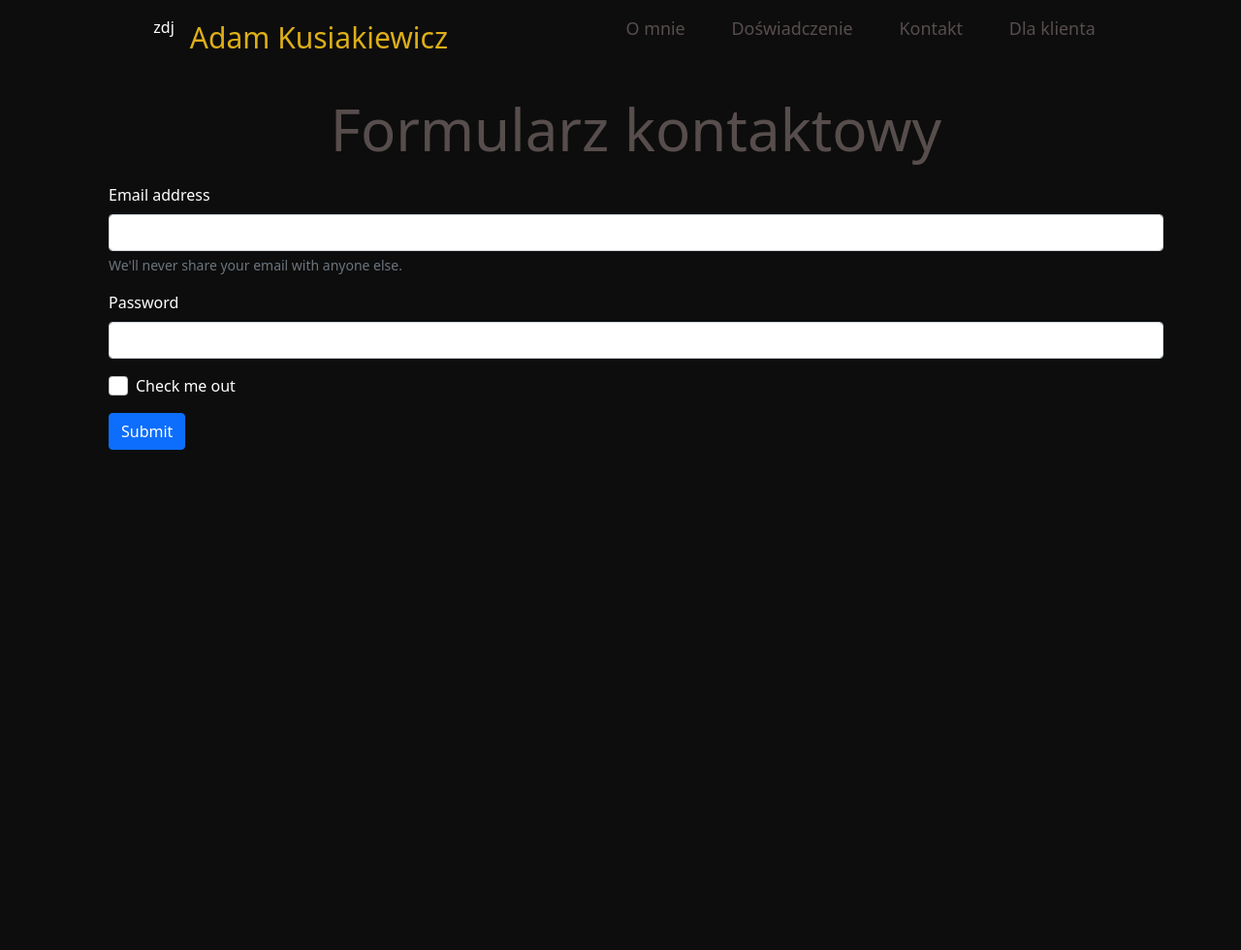
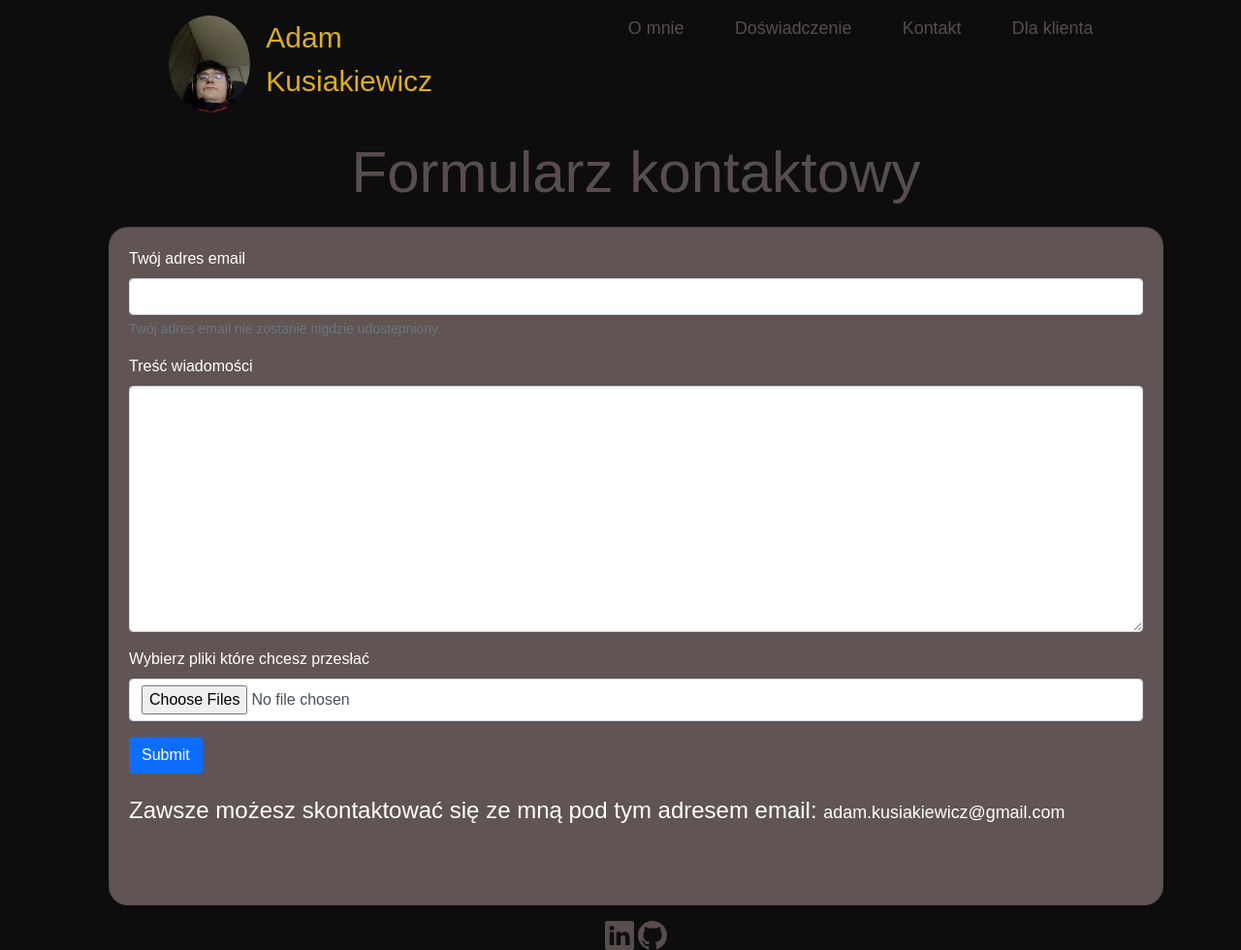
Before and after one commit to Papamus/Sample-portfolio---webdesign-project, a website: page src/kontakt.html in a window 1280 px wide. Shown: the whole page at 97% size. Before the commit the page ends 800 px from the top, so only its background shows below. Drawn offline with nearby package versions, Linux system fonts and the light colour scheme.

Commit message:
Site progress
Imgs and form

```diff
--- a/src/kontakt.html
+++ b/src/kontakt.html
@@ -12,9 +12,13 @@
 </head>
 <body>
     <div class="row mt-3">
-        <div class="container-sm col-4 d-flex">
-            <p>zdj</p>
+      <div class="container-sm col-4">
+        <div class="container d-flex justify-content-around">
+            <img src="./img/ja.jpg" class="img-fluid" alt="To ja na zdjeciu" style="width: 100px; height: 100px; border-radius: 50%;">
+            <a href="index.html">
                 <p style="color: rgb(221, 175, 24);" class="pl-3 fsize">Adam Kusiakiewicz</p>
+            </a>
+        </div>
     </div>
 
         <div class="container col-6 d-flex justify-content-around">
@@ -26,22 +30,41 @@
     </div>
 
     <h1 style="text-align: center; font-size: 60px; color: rgba(114, 100, 100, 0.74); margin-top: 20px; margin-bottom: 20px;">Formularz kontaktowy</h1>
-
+    <div style="background-color: rgba(114, 100, 100, 0.829); border-radius: 20px; height: 700px; width: 100%; padding: 20px;" class="card mb-3 d-flex">
       <form>
         <div class="mb-3">
-        <label for="exampleInputEmail1" class="form-label">Email address</label>
-        <input type="email" class="form-control" id="exampleInputEmail1" aria-describedby="emailHelp">
-        <div id="emailHelp" class="form-text">We'll never share your email with anyone else.</div>
+          <label for="exampleInputEmail1" class="form-label">Twój adres email</label>
+          <input type="email" class="form-control" id="exampleInputEmail1" aria-describedby="emailHelp" required>
+          <div id="emailHelp" class="form-text">Twój adres email nie zostanie nigdzie udostępniony.</div>
         </div>
         <div class="mb-3">
-        <label for="exampleInputPassword1" class="form-label">Password</label>
-        <input type="password" class="form-control" id="exampleInputPassword1">
+          <label for="exampleFormControlTextarea1" class="form-label">Treść wiadomości</label>
+          <textarea class="form-control" id="exampleFormControlTextarea1" rows="10"></textarea>
         </div>
-      <div class="mb-3 form-check">
-        <input type="checkbox" class="form-check-input" id="exampleCheck1">
-        <label class="form-check-label" for="exampleCheck1">Check me out</label>
+        <div class="mb-3">
+          <label for="formFileMultiple" class="form-label">Wybierz pliki które chcesz przesłać</label>
+          <input class="form-control" type="file" id="formFileMultiple" multiple>
         </div>
         <button type="submit" class="btn btn-primary">Submit</button>
       </form>
+      <br>
+      <h4>Zawsze możesz skontaktować się ze mną pod tym adresem email: <a style="color: white;" href="mailto:adam.kusiakiewicz@gmail.com">adam.kusiakiewicz@gmail.com</a></h4>
+    </div>
+
+    <div class="row mt-3">
+      <div class="container text-center">
+          <a href="https://www.linkedin.com/in/adam-kusiakiewicz/">
+              <svg xmlns="http://www.w3.org/2000/svg" width="30" height="30" fill="currentColor" class="bi bi-linkedin" viewBox="0 0 16 16">
+                  <path d="M0 1.146C0 .513.526 0 1.175 0h13.65C15.474 0 16 .513 16 1.146v13.708c0 .633-.526 1.146-1.175 1.146H1.175C.526 16 0 15.487 0 14.854V1.146zm4.943 12.248V6.169H2.542v7.225h2.401zm-1.2-8.212c.837 0 1.358-.554 1.358-1.248-.015-.709-.52-1.248-1.342-1.248-.822 0-1.359.54-1.359 1.248 0 .694.521 1.248 1.327 1.248h.016zm4.908 8.212V9.359c0-.216.016-.432.08-.586.173-.431.568-.878 1.232-.878.869 0 1.216.662 1.216 1.634v3.865h2.401V9.25c0-2.22-1.184-3.252-2.764-3.252-1.274 0-1.845.7-2.165 1.193v.025h-.016a5.54 5.54 0 0 1 .016-.025V6.169h-2.4c.03.678 0 7.225 0 7.225h2.4z"/>
+              </svg>
+          </a>
+          <a href="https://github.com/Papamus">
+              <svg xmlns="http://www.w3.org/2000/svg" width="30" height="30" fill="currentColor" class="bi bi-github" viewBox="0 0 16 16">
+                  <path d="M8 0C3.58 0 0 3.58 0 8c0 3.54 2.29 6.53 5.47 7.59.4.07.55-.17.55-.38 0-.19-.01-.82-.01-1.49-2.01.37-2.53-.49-2.69-.94-.09-.23-.48-.94-.82-1.13-.28-.15-.68-.52-.01-.53.63-.01 1.08.58 1.23.82.72 1.21 1.87.87 2.33.66.07-.52.28-.87.51-1.07-1.78-.2-3.64-.89-3.64-3.95 0-.87.31-1.59.82-2.15-.08-.2-.36-1.02.08-2.12 0 0 .67-.21 2.2.82.64-.18 1.32-.27 2-.27.68 0 1.36.09 2 .27 1.53-1.04 2.2-.82 2.2-.82.44 1.1.16 1.92.08 2.12.51.56.82 1.27.82 2.15 0 3.07-1.87 3.75-3.65 3.95.29.25.54.73.54 1.48 0 1.07-.01 1.93-.01 2.2 0 .21.15.46.55.38A8.012 8.012 0 0 0 16 8c0-4.42-3.58-8-8-8z"/>
+              </svg>
+          </a>
+      </div>
+  </div>
+
 </body>
 </html>
--- a/src/style.css
+++ b/src/style.css
@@ -1,3 +1,6 @@
+*{
+    font-family: 'Alegreya Sans', sans-serif;
+}
 body{
     background-color: rgba(0, 0, 0, 0.95);
     margin-left: 7rem;
```
Also changed, not shown: src/dla-klienta.html (+10 -7 lines), src/doswiadczenie.html (+8 -3 lines), src/index.html (+12 -5 lines), src/o-mnie.html (+30 -16 lines), ja.jpg (added), src/img/ja.jpg (added). Lines whose indentation alone changed are shown as unchanged.
